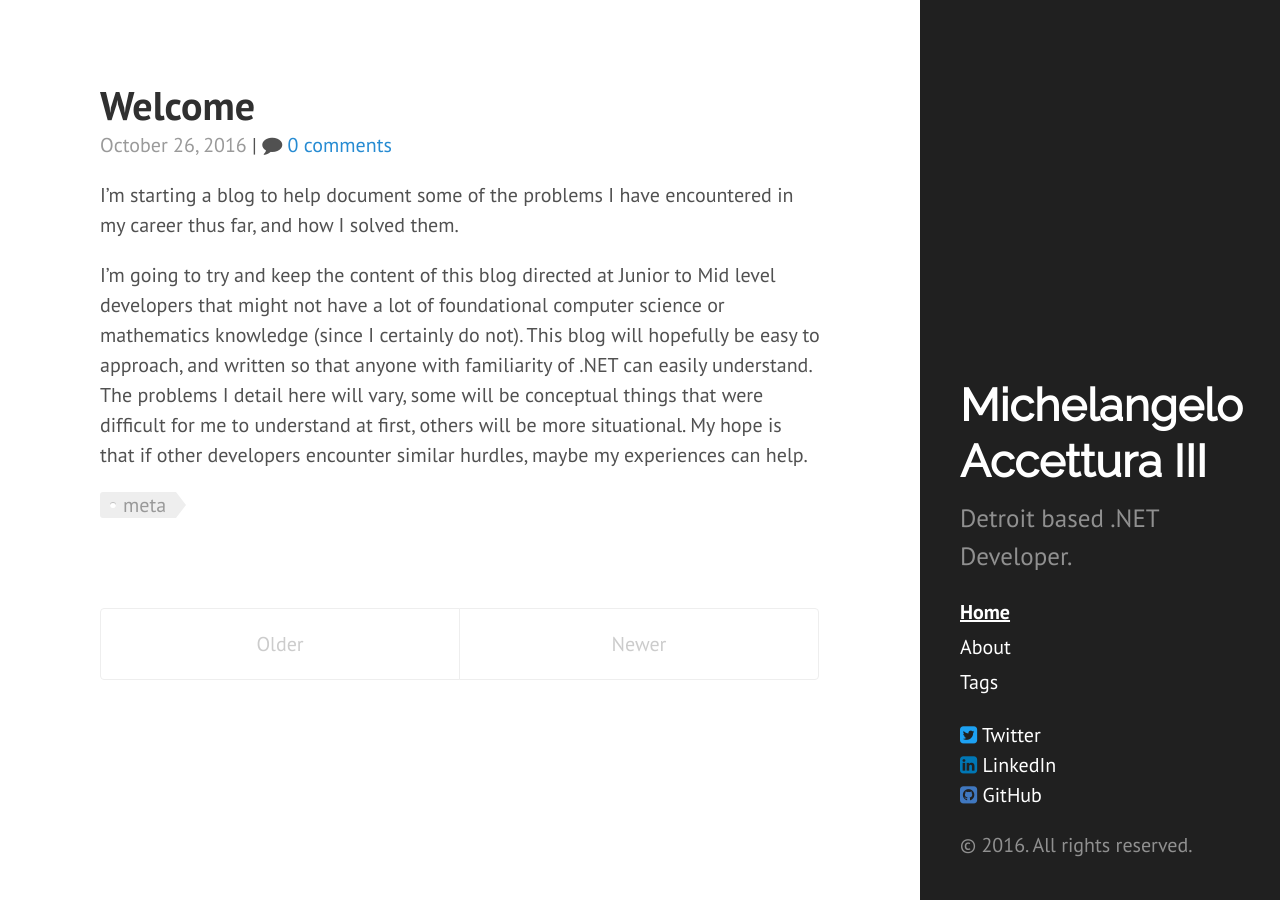
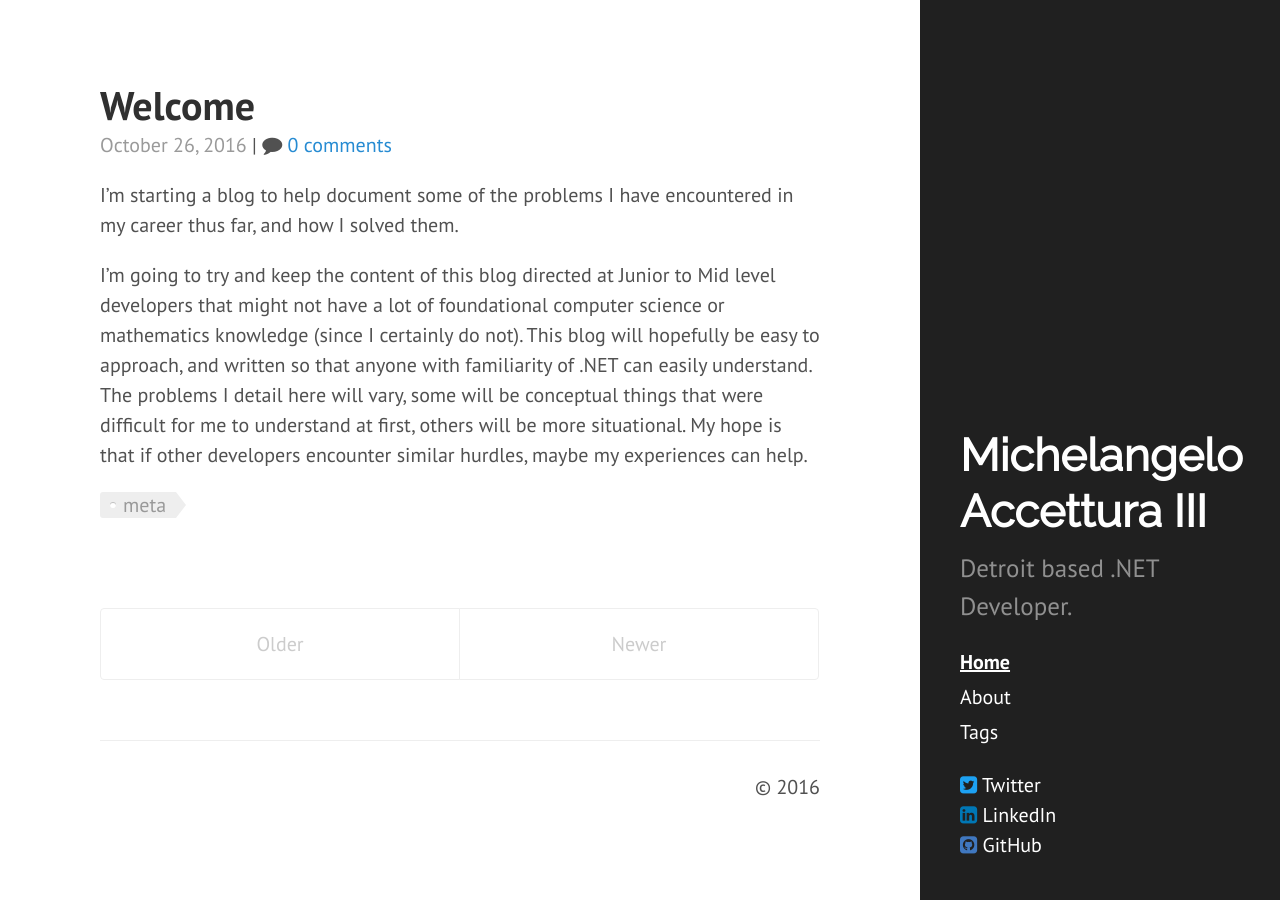
Before and after one commit to maccettura/maccettura.github.io, a Jekyll site: the page built from index.html, in a window 1280 px wide. Built offline with Jekyll 4.4.1, drawn with Linux system fonts in a browser that asks for light colours; the list of posts is cut into pages by our own code; comment, search, counter and statistics services are not loaded.

Commit message:
Adding some responsive tweaks

```diff
--- a/_includes/sidebar.html
+++ b/_includes/sidebar.html
@@ -24,7 +24,7 @@
       {% if site.twitter_username %}
       <li>
         <a href="https://twitter.com/{{ site.twitter_username }}">
-          <i class="fa fa-twitter-square" style="color:#1da1f2;"></i> Twitter
+          <i class="fa fa-twitter-square" style="color:#1da1f2;"></i> <span>Twitter</span>
         </a>
       </li>
       {% endif %}
@@ -32,7 +32,7 @@
       {% if site.linkedin_username %}
       <li>
         <a href="https://linkedin.com/in/{{ site.linkedin_username }}">
-          <i class="fa fa-linkedin-square" style="color:#0077b5;"></i> LinkedIn
+          <i class="fa fa-linkedin-square" style="color:#0077b5;"></i> <span>LinkedIn</span>
         </a>
       </li>
       {% endif %}
@@ -40,11 +40,10 @@
       {% if site.github_username %}
       <li>
         <a href="https://github.com/{{ site.github_username }}">
-          <i class="fa fa-github-square" style="color:#4078c0;"></i> GitHub
+          <i class="fa fa-github-square" style="color:#4078c0;"></i> <span>GitHub</span>
         </a>
       </li>
       {% endif %}
     </ul>
-    <p>&copy; {{ site.time | date: '%Y' }}. All rights reserved.</p>
   </div>
 </div>
--- a/_layouts/default.html
+++ b/_layouts/default.html
@@ -9,6 +9,10 @@
 
     <div class="content container">
       {{ content }}
+      <footer>
+        <hr />
+        <p>&copy; {{ site.time | date: '%Y' }}</p>
+      </footer>
     </div>
     <script id="dsq-count-scr" src="//{{site.disqus_shortname}}.disqus.com/count.js" async></script>
   </body>
--- a/public/css/hyde.css
+++ b/public/css/hyde.css
@@ -239,3 +239,16 @@
   list-style: none;
   padding:0;
 }
+
+footer > p{
+  text-align: right;
+}
+
+@media (max-width: 768px) {
+  ul.social-links > li{
+    display: inline;
+  }
+  ul.social-links li a span{
+    display: none;
+  }
+}
```
